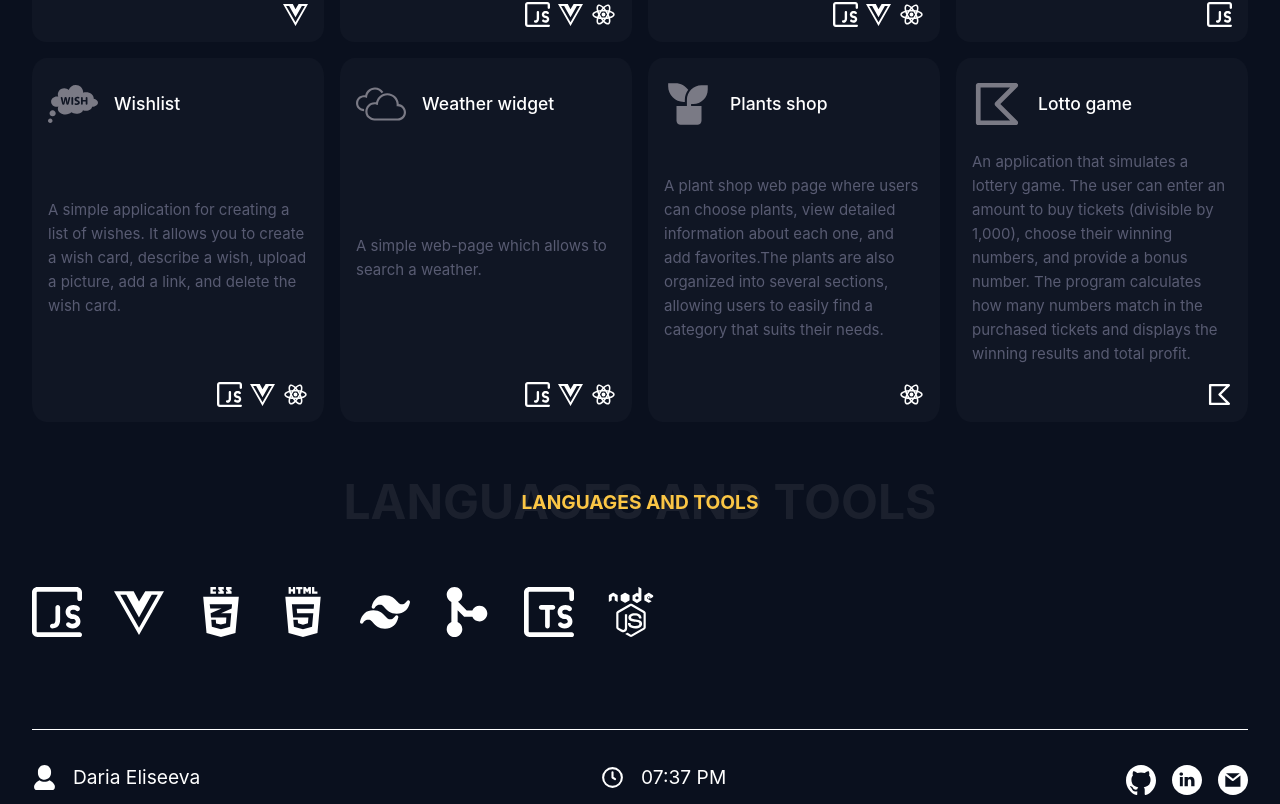
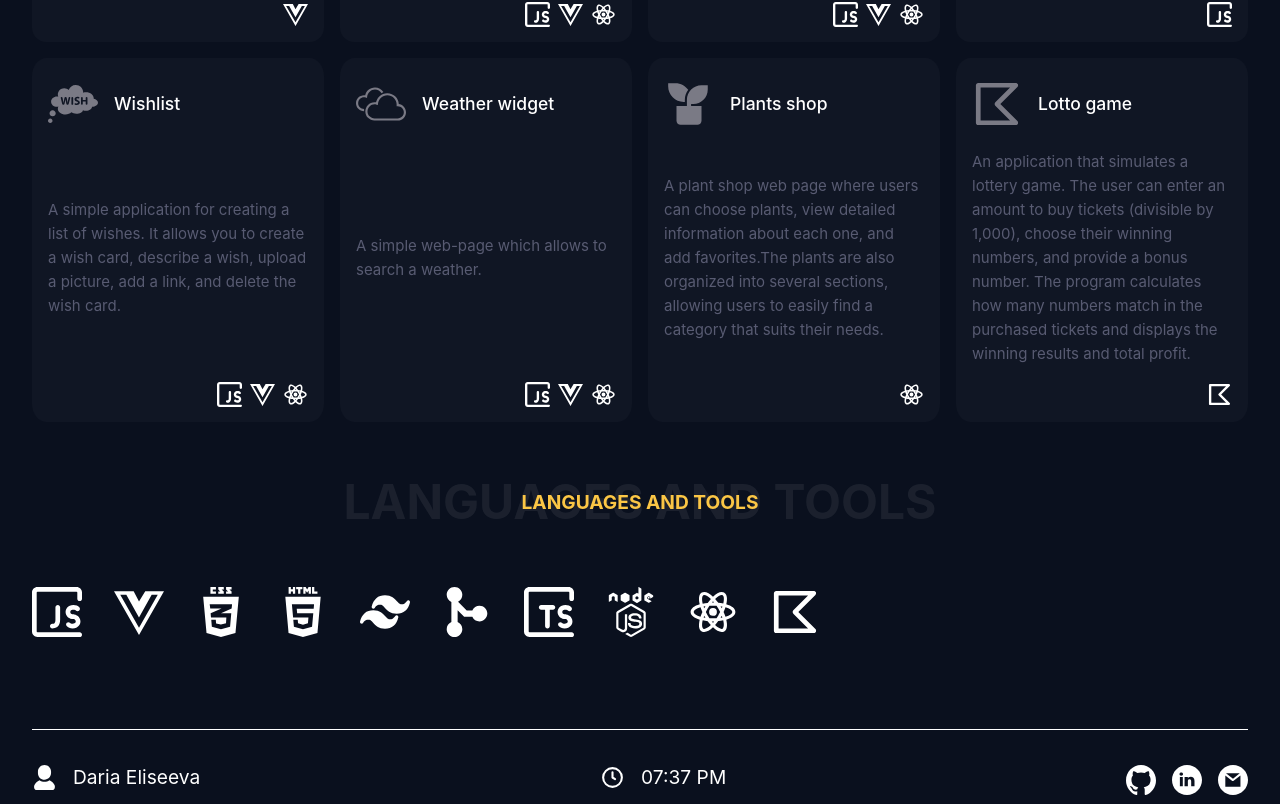
Before and after one commit to eliseydah/personal-page, a Vue app: page / in a window 1280 px wide. Shown: the part 1788-2592 px from the top of the page. Built offline with nearby package versions, Linux system fonts and the light colour scheme.

Commit message:
feat: add new info in the tools section

```diff
--- a/src/modules/job/components/LanguagesAndToolsSection.vue
+++ b/src/modules/job/components/LanguagesAndToolsSection.vue
@@ -34,6 +34,14 @@ const icons = [
     iconFilename: 'nodejs.svg',
     title: 'Node.js',
   },
+  {
+    iconFilename: 'react.svg',
+    title: 'React',
+  },
+  {
+    iconFilename: 'kotlin.svg',
+    title: 'Kotlin',
+  },
 ]
 </script>
 <template>
```
